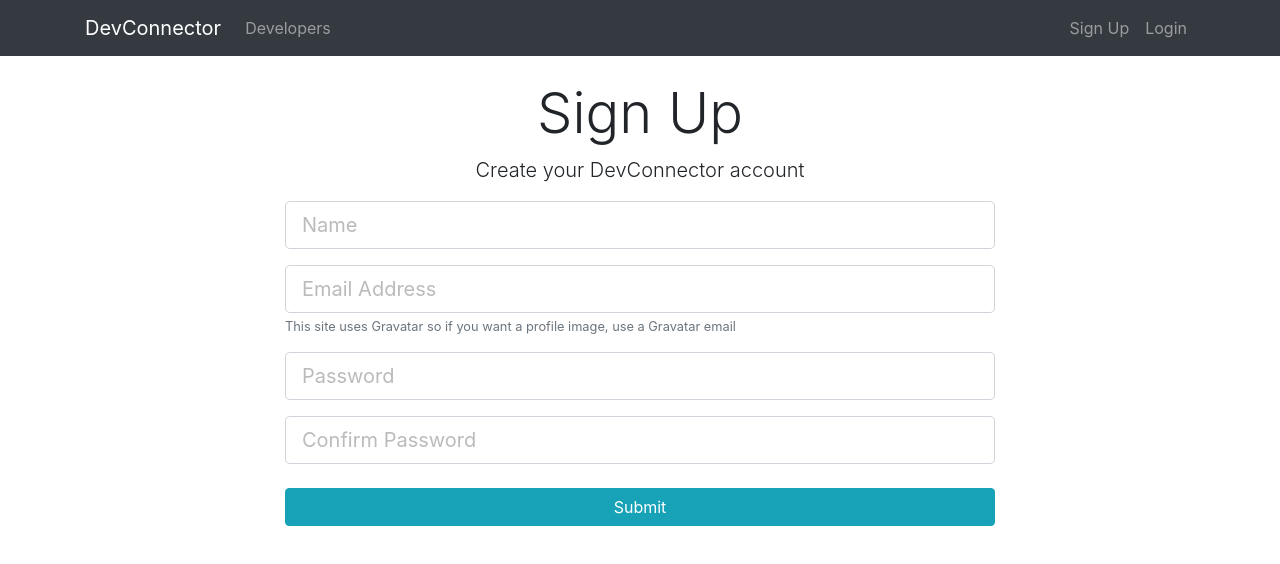
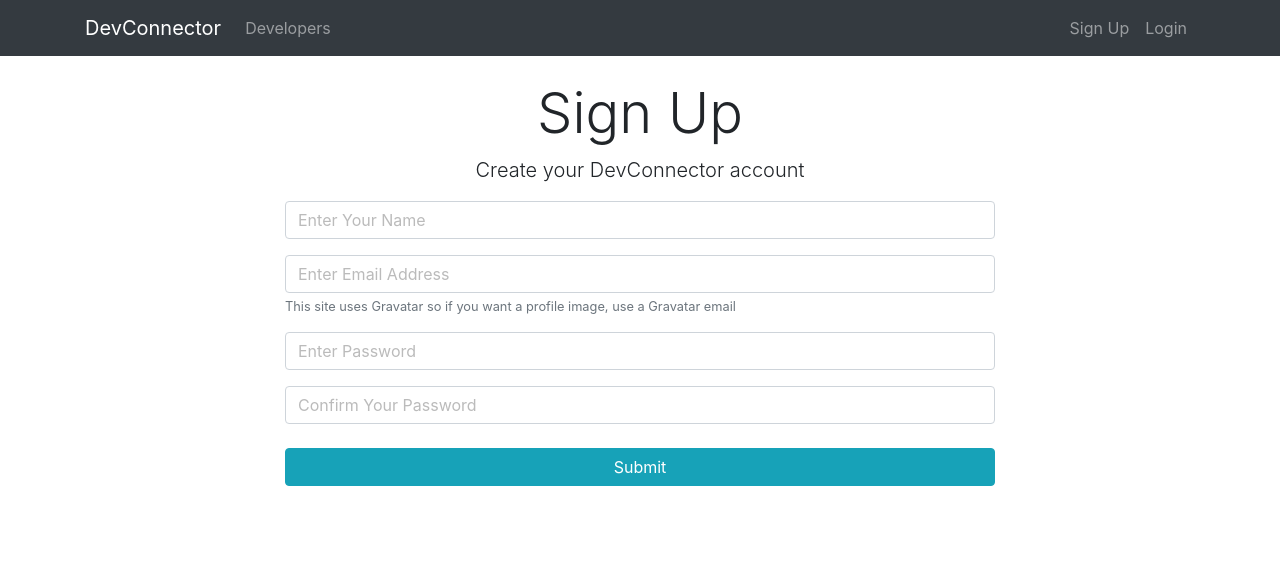
Before and after one commit to wahyualfarisi/connector-developer, a React (Create React App) app in the folder client/: page /register in a window 1280 px wide. Shown: the top 564 px of the page. Built offline with nearby package versions, Linux system fonts and the light colour scheme.

Commit message:
add dashbord , function component textfieldgroup

```diff
--- a/client/src/App.js
+++ b/client/src/App.js
@@ -12,6 +12,8 @@
 import setAuthToken from './utils/setAuthToken';
 import jwt_decode from 'jwt-decode';
 import { setCurrentUser, setLogout } from './actions/authActions';
+import { clearCurrentProfile } from './actions/profileActions';
+import Dashboard from './components/dashboard/Dashboard';
 
 
 //check token
@@ -31,6 +33,9 @@
     //logout user
     store.dispatch(setLogout());
 
+    //clear current profile
+    store.dispatch(clearCurrentProfile())
+
     //redirect to login
     window.location.href = '/login';
 
@@ -48,6 +53,7 @@
             <div className="container" >
               <Route exact path="/register" component={ Register }  />
               <Route exact path="/login" component={ Login } />
+              <Route exact path="/dashboard" component={ Dashboard }  />
             </div>
         </div>
       </Router>
--- a/client/src/actions/types.js
+++ b/client/src/actions/types.js
@@ -1,2 +1,7 @@
 export const GET_ERRORS = 'GET_ERRORS';
 export const SET_CURRENT_USER = 'SET_CURRENT_USER';
+export const GET_PROFILE = 'GET_PROFILE';
+export const PROFILE_LOADING = 'PROFILE_LOADING';
+export const PROFILE_NOT_FOUND = 'PROFILE_NOT_FOUND';
+export const CLEAR_CURRENT_PROFILE = 'CLEAR_CURRENT_PROFILE';
+export const GET_PROFILES = 'GET_PROFILES';
--- a/client/src/components/auth/Login.js
+++ b/client/src/components/auth/Login.js
@@ -1,57 +1,54 @@
 import React, { Component } from "react";
-import classnames from 'classnames'
-import PropTypes from 'prop-types';
-import { connect } from 'react-redux';
-import { loginUser } from '../../actions/authActions';
+import PropTypes from "prop-types";
+import { connect } from "react-redux";
+import { loginUser } from "../../actions/authActions";
+import TextFieldGroup from "../common/TextFieldGroup";
 class Login extends Component {
   constructor() {
     super();
     this.state = {
-        email: '',
-        password: '',
+      email: "",
+      password: "",
       errors: {}
-    }
+    };
   }
 
-  componentWillReceiveProps = (nextProps) => {
-    if(nextProps.auth.isAuthenticated){
-      this.props.history.push('/dashboard');
+  componentWillReceiveProps = nextProps => {
+    if (nextProps.auth.isAuthenticated) {
+      this.props.history.push("/dashboard");
     }
 
-    if(nextProps.errors){
-      this.setState({ errors: nextProps.errors })
+    if (nextProps.errors) {
+      this.setState({ errors: nextProps.errors });
     }
-
-  }
+  };
 
   componentDidMount() {
     document.all[9].textContent = "Login | DevConnector";
 
-    if(this.props.auth.isAuthenticated){
-      this.props.history.push('/dashboard');
+    if (this.props.auth.isAuthenticated) {
+      this.props.history.push("/dashboard");
+    }
   }
 
-  }
-
-  onChange = (e) => {
+  onChange = e => {
     this.setState({
       [e.target.name]: e.target.value
-      })
-  }
+    });
+  };
 
-  onSubmit = (e) => {
+  onSubmit = e => {
     e.preventDefault();
 
     const newUser = {
       email: this.state.email,
       password: this.state.password
-      }
+    };
 
     this.props.loginUser(newUser);
-  }
+  };
 
   render() {
-
     const { errors } = this.state;
 
     return (
@@ -64,33 +61,22 @@
                 Sign in to your DevConnector account
               </p>
               <form noValidate onSubmit={this.onSubmit}>
-                <div className="form-group">
-                  <input
-                    type="email"
-                    className={classnames('form-control form-contorl-lg', {
-                      'is-invalid' : errors.email
-                    })}
+                <TextFieldGroup
                   placeholder="Email Address"
                   name="email"
                   value={this.state.email}
                   onChange={this.onChange}
+                  error={errors.email}
                 />
-                  {errors.email && (<div className="invalid-feedback">{errors.email}</div>) }
-                </div>
-                {errors.email && (<div className="invalid-feedback">{errors.email}</div>) }
-                <div className="form-group">
-                  <input
-                    type="password"
-                    className={classnames('form-control form-contorl-lg', {
-                      'is-invalid' : errors.password
-                    })}
-                    placeholder="Password"
+
+                <TextFieldGroup
+                  placeholder="Enter Password"
                   name="password"
                   value={this.state.password}
                   onChange={this.onChange}
+                  error={errors.password}
                 />
-                  {errors.password && (<div className="invalid-feedback">{errors.password}</div>) }
-                </div>
+
                 <input type="submit" className="btn btn-info btn-block mt-4" />
               </form>
             </div>
@@ -110,6 +96,9 @@
 const mapStateToProps = state => ({
   auth: state.auth,
   errors: state.error
-})
+});
 
-export default connect(mapStateToProps, { loginUser }) (Login);
+export default connect(
+  mapStateToProps,
+  { loginUser }
+)(Login);
--- a/client/src/components/auth/Register.js
+++ b/client/src/components/auth/Register.js
@@ -1,9 +1,9 @@
 import React, { Component } from "react";
 import PropTypes from "prop-types";
 import { withRouter } from "react-router-dom";
-import classnames from "classnames";
 import { connect } from "react-redux";
 import { registerUser } from "./../../actions/authActions";
+import TextFieldGroup from "../common/TextFieldGroup";
 
 class Register extends Component {
   constructor() {
@@ -28,8 +28,8 @@
   componentDidMount() {
     document.all[9].textContent = "Register | DevConnector";
 
-    if(this.props.auth.isAuthenticated){
-      this.props.history.push('/dashboard');
+    if (this.props.auth.isAuthenticated) {
+      this.props.history.push("/dashboard");
     }
   }
 
@@ -65,73 +65,43 @@
                 Create your DevConnector account
               </p>
               <form noValidate onSubmit={this.onSubmit}>
-                <div className="form-group">
-                  <input
+                <TextFieldGroup
                   type="text"
-                    className={classnames("form-control form-control-lg", {
-                      "is-invalid": errors.name
-                    })}
-                    placeholder="Name"
                   name="name"
-                    value={this.state.value}
+                  value={this.state.name}
                   onChange={this.changeValue}
+                  error={errors.name}
+                  placeholder="Enter Your Name"
                 />
-                  {errors.name && (
-                    <div className="invalid-feedback"> {errors.name} </div>
-                  )}
-                </div>
 
-                <div className="form-group">
-                  <input
-                    type="email"
-                    className={classnames("form-control form-control-lg", {
-                      "is-invalid": errors.email
-                    })}
-                    placeholder="Email Address"
+                <TextFieldGroup
+                  type="text"
                   name="email"
                   value={this.state.email}
                   onChange={this.changeValue}
+                  error={errors.email}
+                  placeholder="Enter Email Address"
+                  info="This site uses Gravatar so if you want a profile image, use
+                  a Gravatar email"
                 />
-                  {errors.email && (
-                    <div className="invalid-feedback"> {errors.email} </div>
-                  )}
-                  <small className="form-text text-muted">
-                    This site uses Gravatar so if you want a profile image, use
-                    a Gravatar email
-                  </small>
-                </div>
 
-                <div className="form-group">
-                  <input
+                <TextFieldGroup
                   type="password"
-                    className={classnames("form-control form-control-lg", {
-                      "is-invalid": errors.password
-                    })}
-                    placeholder="Password"
                   name="password"
                   value={this.state.password}
                   onChange={this.changeValue}
+                  error={errors.password}
+                  placeholder="Enter Password"
                 />
-                  {errors.password && (
-                    <div className="invalid-feedback"> {errors.password} </div>
-                  )}
-                </div>
 
-                <div className="form-group">
-                  <input
+                <TextFieldGroup
                   type="password"
-                    className={classnames("form-control form-control-lg", {
-                      "is-invalid": errors.password2
-                    })}
-                    placeholder="Confirm Password"
                   name="password2"
                   value={this.state.password2}
                   onChange={this.changeValue}
+                  error={errors.password2}
+                  placeholder="Confirm Your Password"
                 />
-                  {errors.password2 && (
-                    <div className="invalid-feedback"> {errors.password2} </div>
-                  )}
-                </div>
 
                 <input type="submit" className="btn btn-info btn-block mt-4" />
               </form>
--- /dev/null
+++ b/client/src/components/common/TextFieldGroup.js
@@ -0,0 +1,47 @@
+import React from "react";
+import classnames from "classnames";
+import PropTypes from "prop-types";
+
+const TextFieldGroup = ({
+  name,
+  placeholder,
+  value,
+  label,
+  error,
+  info,
+  type,
+  onChange,
+  disabled
+}) => {
+  return (
+    <div className="form-group">
+      <input
+        type={type}
+        className={classnames("form-control form-contorl-lg", {
+          "is-invalid": error
+        })}
+        placeholder={placeholder}
+        name={name}
+        value={value}
+        onChange={onChange}
+        disabled={disabled}
+      />
+      {info && <small className="form-text text-muted">{info}</small>}
+      {error && <div className="invalid-feedback">{error}</div>}
+    </div>
+  );
+};
+
+TextFieldGroup.propTypes = {
+    name: PropTypes.string.isRequired,
+    placeholder: PropTypes.string.isRequired,
+    value: PropTypes.string.isRequired,
+    onChange: PropTypes.func.isRequired
+}
+
+TextFieldGroup.defaultProps = {
+    type: 'text'
+}
+
+
+export default TextFieldGroup;
--- a/client/src/components/layout/Landing.js
+++ b/client/src/components/layout/Landing.js
@@ -6,11 +6,9 @@
 
 class Landing extends Component {
 
-  componentDidMount() {
-    document.all[9].textContent = 'DevConnector';
-  }
 
   componentDidMount(){
+    document.all[9].textContent = 'DevConnector';
     if(this.props.auth.isAuthenticated){
       this.props.history.push('/dasboard');
     }
--- a/client/src/reducers/index.js
+++ b/client/src/reducers/index.js
@@ -1,8 +1,10 @@
 import { combineReducers } from 'redux';
 import authReducers from './authReducers';
 import errorReducer from './errorReducer';
+import profileReducers from './profileReducers';
 
 export default combineReducers({
     auth: authReducers,
-    error: errorReducer
+    error: errorReducer,
+    profile: profileReducers
 });
--- /dev/null
+++ b/client/src/reducers/profileReducers.js
@@ -0,0 +1,38 @@
+import { GET_PROFILE, PROFILE_LOADING, CLEAR_CURRENT_PROFILE } from "../actions/types";
+
+const initalState = {
+    profile: null,
+    profiles: null,
+    loading: false
+}
+
+export default function(state = initalState, action){
+
+    switch(action.type){
+
+        case PROFILE_LOADING:
+        return {
+            ...state,
+            loading: true
+        }
+
+        case GET_PROFILE:
+        return {
+            ...state,
+            profile: action.payload,
+            loading: false
+        }
+
+        case CLEAR_CURRENT_PROFILE:
+        return {
+            ...state,
+            profile: null
+        }
+
+
+        default:
+        return state;
+
+    }
+
+}
```
Also changed, not shown: client/src/actions/profileActions.js (added, +34 -0 lines), client/src/components/dashboard/Dashboard.js (added, +32 -0 lines), client/src/components/layout/Navbar.js (+4 -3 lines). Lines whose indentation alone changed are shown as unchanged.
